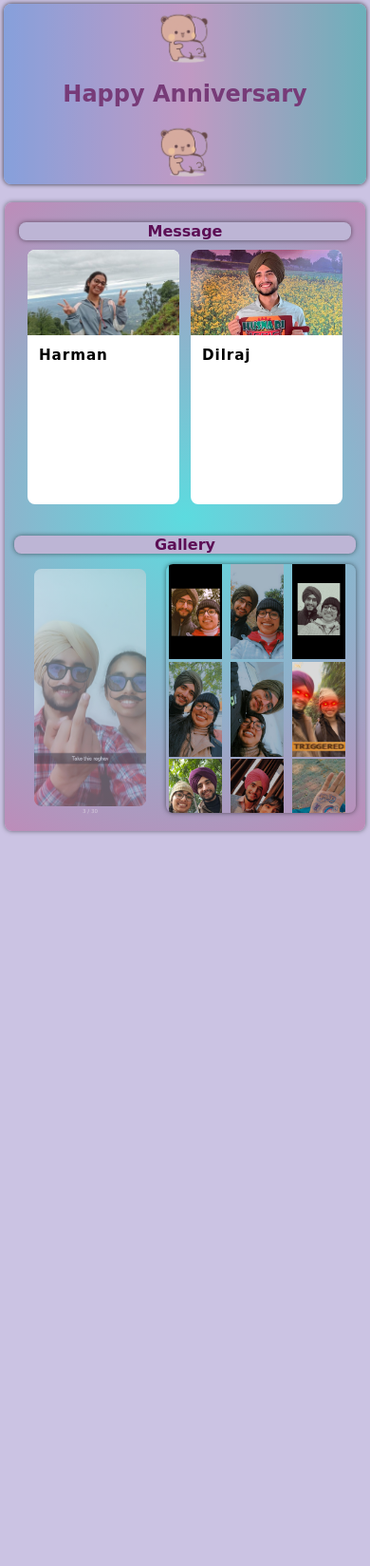
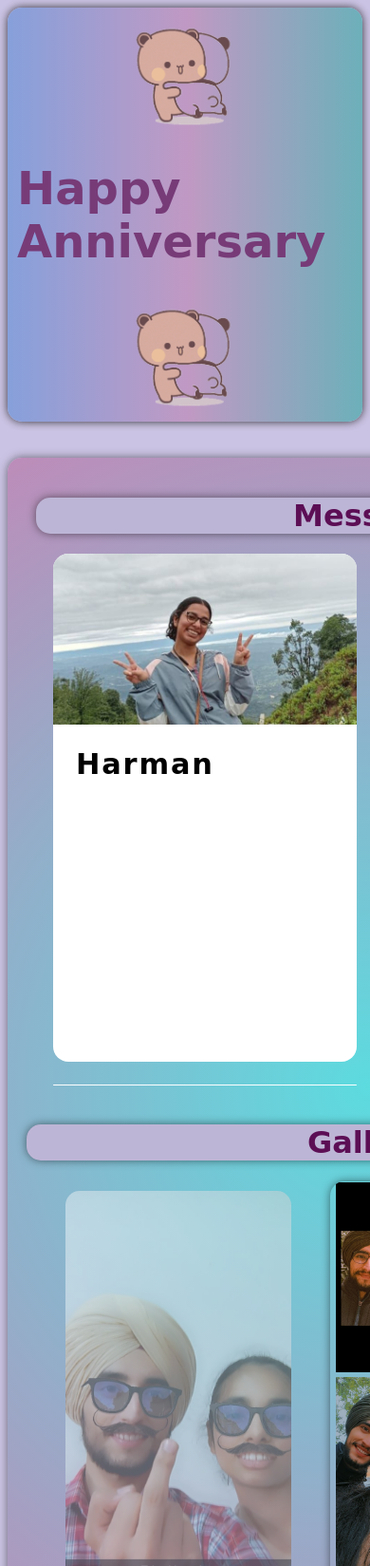
Before and after one commit to dilrajs616/Anniversary, a Flask app: page /memories in a window 390 px wide; the page is wider, and only the part inside the window is pictured. Shown: the top 1649 px of that part at 95% size. Run offline with Flask 3, Linux system fonts and the light colour scheme.

Commit message:
should be fine now

```diff
--- a/static/css/index.css
+++ b/static/css/index.css
@@ -480,7 +480,7 @@ font-family: 'Lobster', cursive;
   left: 2px;
 }
 
-@media (min-width: 768px) {
+@media only screen and (max-width: 768px) {
   .button-53 {
     padding: .75rem 3rem;
     font-size: 1.25rem;
--- a/static/css/slider.css
+++ b/static/css/slider.css
@@ -197,7 +197,7 @@ body {
 }
 
 /* On smaller screens, decrease text size */
-@media only screen and (max-width: 600px) {
+@media only screen and (max-width: 768px) {
   .text {
     font-size: 11px
   }
@@ -212,12 +212,6 @@ body {
   }
   .articles {
     grid-template-columns: repeat(auto-fill, minmax(250px, 1fr));
-  }
-  @viewport {
-    width: 600px;
-  }
-  body {
-    zoom: 0.5;
   }
 }
 
--- a/templates/slider.html
+++ b/templates/slider.html
@@ -8,11 +8,11 @@
 <title>Happy Anniversary</title>
 </head>
 <body>
-
+  <!--
   <audio id="background-audio" class="background-audio" loop="loop">
     <source src="static/audio/memories.mp3" type="audio/mpeg">
   </audio>
-
+   -->
   <div class="navbar shadow">
     <img src="static/gif/navbar.gif" alt="gif">
       <a href="/">
```
